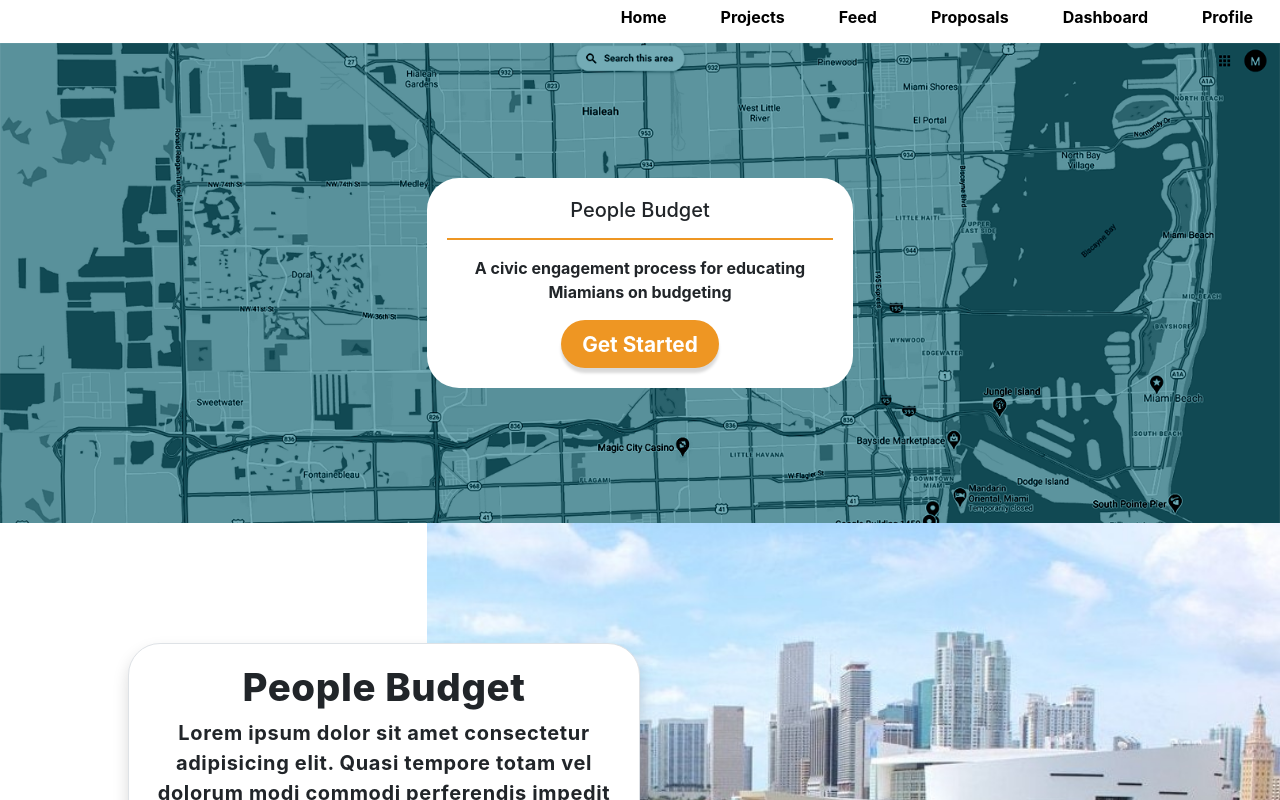
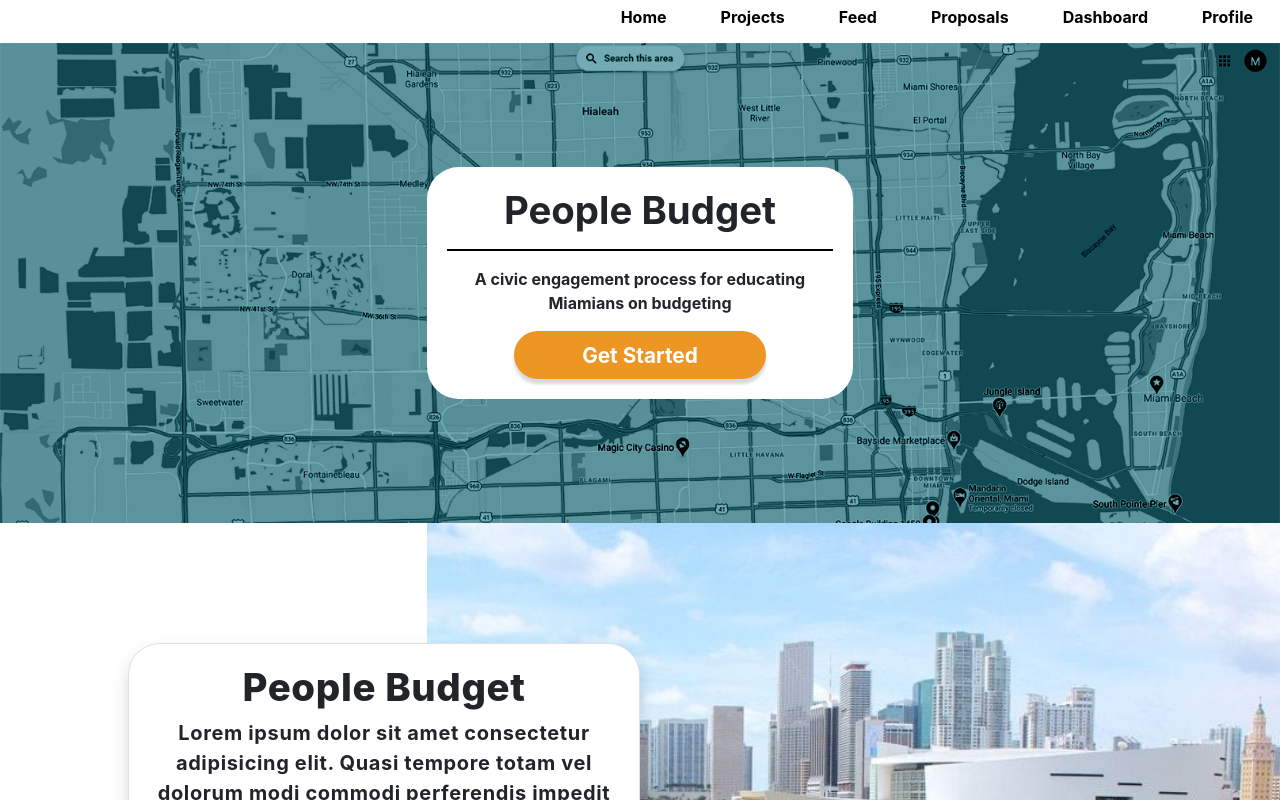
Before and after one commit to livio-zanardo/peoplebudget, a React (Create React App) app in the folder view/: page / in a window 1280 px wide. Shown: the top 800 px of the page. Built offline with nearby package versions, Linux system fonts and the light colour scheme.

Commit message:
Homepage get started card

```diff
--- a/view/src/components/GetStarted/index.jsx
+++ b/view/src/components/GetStarted/index.jsx
@@ -2,7 +2,7 @@ import React from 'react';
 import Card from '../Card/index';
 import { Link } from 'react-router-dom';
 import Button from '../Button/index';
-import { card, imageContainer, container, wrapper, text } from './index.module.css';
+import { card, imageContainer, wrapper, text, hr, button } from './index.module.css';
 
 const GetStarted = () => {
     return (
@@ -12,16 +12,17 @@ const GetStarted = () => {
                 <Card className={`${card}`} radius="2em">
                     <div className={`${text}`}>
                         <h1>People Budget</h1>
-                        <hr style={{ width: '100%', borderTop: '2px solid #ee9623' }} />
+                        <hr className={`${hr}`} />
                         <p>
                             <b>
                                 A civic engagement process for educating Miamians on
                                 budgeting
                             </b>
                         </p>
+                        <div className={`${button}`}>
                             <Link color="white" to="/register">
                                 <Button
-
+                                    width="65%"
                                     color="#ee9623"
                                     radius="5em"
                                     sidePadding="1em"
@@ -31,6 +32,10 @@ const GetStarted = () => {
                                     Get Started
                                 </Button>
                             </Link>
+
+                        </div>
+
+
                     </div>
                 </Card>
             </div>
--- a/view/src/components/GetStarted/index.module.css
+++ b/view/src/components/GetStarted/index.module.css
@@ -13,7 +13,12 @@
 }
 .card {
     position: relative;
-    transform: translate(-50%, -50%);
+    /* transform: translate(-50%, -50%); */
+    grid-row: 1/5;
+    grid-column: 5/9;
+    display: grid;
+    size: 1vw;
+    size: 1vh;
     /* max-width: 365px;
     min-height: 100% !important; */
     /* height: 300px; */
@@ -22,21 +27,56 @@
 
 }
 .text h1 {
-    font-size: 20px;
+    font-size: 3vw;
     text-align: center;
+    font-weight: bold;
+    size: 1vw;
+    size: 1vh;
 }
 .text{
     padding: 1em;
     text-align: center;
+    size: 1vw;
+    size: 1vh;
+    /* align-items: flex-end; */
+}
+.text p{
+    size: 1vw;
+    size: 1vh;
 }
 .wrapper{
     grid-column: 5/9;
     align-self: center;
     justify-self: middle;
     /* height: auto; */
-    width: auto;
+    /* width: auto; */
     grid-row: 1/5;
+    size: 1vw;
+    size: 1vh;
 }
+.hr{
+    width: 100%;
+    border-top: 2px solid #000;
+    size: 1vw;
+    size: 1vh;
+}
+.button{
+    text-align: center;
+    size: 1vw;
+    size: 1vh;
+}
+.button *{
+    size: 1vw;
+    size: 1vh;
+}
+/* @media only screen and (min-width: 300px) {
+    .button{
+        /* background-color: aqua; */
+        /* size: 20px;
+    }
+  }  */
+
+
 
 
 /*.container{
```
Lines whose indentation alone changed are shown as unchanged.
